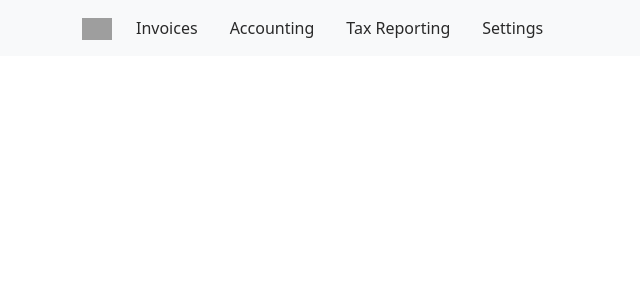
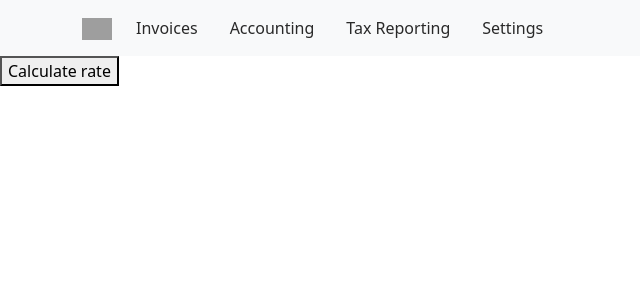
Before and after one commit to Valdemar26/accounting, an Angular app: page / in a window 1280 px wide. Shown: the top 300 px of the page, without its empty margins (0-640 px from the left). Built offline with nearby package versions, Linux system fonts and the light colour scheme; grey boxes are pictures that could not be loaded.

Commit message:
master:  - added rate calculation button

```diff
--- a/src/app/app.component.html
+++ b/src/app/app.component.html
@@ -1,2 +1,3 @@
 <app-menu></app-menu>
+<button (click)="calculateRate()">Calculate rate</button>
 <router-outlet />
--- a/src/app/app.component.ts
+++ b/src/app/app.component.ts
@@ -10,4 +10,68 @@ import { MenuComponent } from './menu/menu.component';
   styleUrl: './app.component.scss'
 })
 export class AppComponent {
+  totalSum: number = 0;
+  counter: number = 0;
+  averageRate: number | null = null;
+
+  async calculateRate() {
+    const defaultDates = this.getDefaultDates();
+    const dateFrom: string = defaultDates.from;
+    const dateTo: string = defaultDates.to;
+
+    this.validateNotEmpty(dateFrom, 'FROM');
+    this.validateNotEmpty(dateTo, 'TO');
+
+    console.log(dateFrom);
+    console.log(dateTo);
+
+    this.counter = 0;
+    this.totalSum = 0;
+
+    try {
+      const response: Response = await fetch(`https://www.money.pl/api/graphql?query=query%20timevalue(%24symbol%3A%20String!%2C%20%24date_start%3A%20String%2C%20%24date_end%3A%20String)%20%7B%0A%20%20data%3A%20timeline_raw_nbp_values(symbol%3A%20%24symbol%2C%20date_start%3A%20%24date_start%2C%20date_end%3A%20%24date_end%2C%20add_diffs%3A%20true)%20%7B%0A%20%20%20%20table_name%0A%20%20%20%20time%0A%20%20%20%20close%0A%20%20%20%20diff%0A%20%20%20%20__typename%0A%20%20%7D%0A%7D%0A&operationName=timevalue&variables=%7B%22symbol%22%3A%22EUR.n%22%2C%22date_start%22%3A%22${dateFrom}%22%2C%22date_end%22%3A%22${dateTo}%22%7D`, {
+        headers: {
+          'x-api': 'timevalue'
+        }
+      });
+
+      const jsonData = await response.json();
+      const responseData = jsonData.data.data;
+      console.log(jsonData.data.data);
+
+      responseData.forEach((item: any): void => {
+        const rate: number = parseFloat(item.close);
+        this.counter += 1;
+        this.totalSum += rate;
+      });
+
+      this.averageRate = parseFloat((this.totalSum / this.counter).toFixed(4));
+
+      console.log('Total Sum:', this.totalSum);
+      console.log('Counter:', this.counter);
+      console.log('AVERAGE RATE:', this.averageRate);
+    } catch (error) {
+      console.error('Error fetching data:', error);
+    }
+  }
+
+  private validateNotEmpty(param: string, name: string): void {
+    if (!param) {
+      console.error(`${name} cannot be empty`);
+      throw new Error(`${name} cannot be empty`);
+    }
+  }
+
+  private getDefaultDates() {
+    const now: Date = new Date();
+    const firstDayPrevMonth: Date = new Date(now.getFullYear(), now.getMonth() - 1, 2);
+    const lastDayPrevMonth: Date = new Date(now.getFullYear(), now.getMonth(), 0);
+
+    const formatDate = (date: Date) => date.toISOString().split('T')[0];
+
+    return {
+      from: formatDate(firstDayPrevMonth),
+      to: formatDate(lastDayPrevMonth),
+    };
+  }
 }
```
